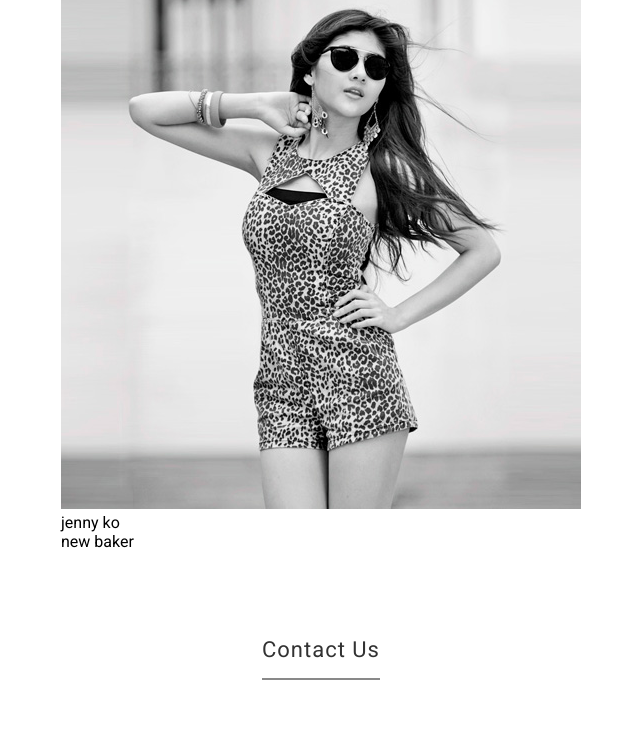
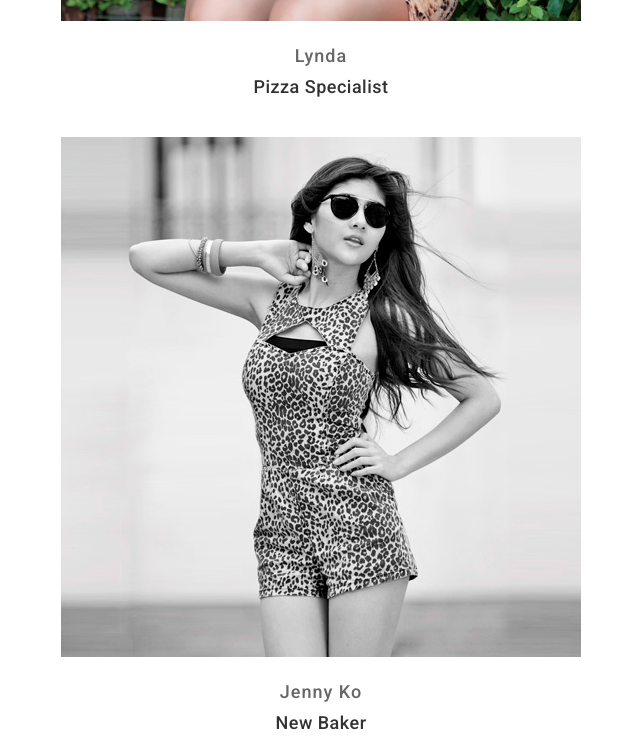
Before and after one commit to Valkyries12/practica-zentro-restaurant, a plain HTML site: page index.html in a window 1280 px wide. Shown: the part 8500-9245 px from the top of the page, without its empty margins (319-959 px from the left). Drawn offline with nearby package versions, Linux system fonts and the light colour scheme.

Commit message:
se agrega estilos a la seccion de chefs

```diff
--- a/css/estilos.css
+++ b/css/estilos.css
@@ -202,3 +202,45 @@ img {
 .div--menu-segundo .div--menu--food:last-child {
     margin-bottom: 6.25rem;
 }
+
+/***SECTION-CHEFS
+************************************/
+.div--contenedor-chefs {
+    width: 90%;
+}
+
+.contenedor--div-img-chef {
+    display: flex;
+    flex-direction: column;
+    align-items: center;
+    margin-bottom: 1.875rem;
+}
+
+.contenedor--div-img-chef:last-child {
+    margin-bottom: 100px;
+}
+
+.p--nombre {
+    text-transform: capitalize;
+    color: #666;
+    margin-top: 1.25rem;
+    margin-bottom: 0.625rem;
+    font-weight: 500;
+    letter-spacing: 1px;
+    font-size: 1.125rem;
+}
+
+.p--profesion {
+    text-transform: capitalize;
+    font-weight: 500;
+    letter-spacing: .5px;
+    font-size: 1.125rem;
+    margin-bottom: 0.625rem;
+    color: #323232;
+}
+
+/***SECTION-CONTACT US
+************************************/
+.section--form {
+    background-color: #F0F0F0;
+}
--- a/index.html
+++ b/index.html
@@ -129,26 +129,26 @@
     <section class="section section--chefs">
         <h3 class="h3">meet zentro chefs</h3>
         <div class="div--contenedor-chefs">
-            <div class="contenedor--div-img">
+            <div class="contenedor--div-img-chef">
                 <div class="div__img">
                     <img src="img/team1.jpg" alt="">
                 </div>
-                <p class="p">thanya</p>
-                <p class="p">main chef</p>
+                <p class="p--nombre">thanya</p>
+                <p class="p--profesion">main chef</p>
             </div><!--contenedor  div  img-->
-            <div class="contenedor--div-img">
+            <div class="contenedor--div-img-chef">
                 <div class="div__img">
                     <img src="img/team2.jpg" alt="">
                 </div>
-                <p class="p">lynda</p>
-                <p class="p">pizza specialist</p>
+                <p class="p--nombre">lynda</p>
+                <p class="p--profesion">pizza specialist</p>
             </div><!--contenedor  div  img-->
-            <div class="contenedor--div-img">
+            <div class="contenedor--div-img-chef">
                 <div class="div__img">
                     <img src="img/team3.jpg" alt="">
                 </div>
-                <p class="p">jenny ko</p>
-                <p class="p">new baker</p>
+                <p class="p--nombre">jenny ko</p>
+                <p class="p--profesion">new baker</p>
             </div><!--contenedor  div  img-->
         </div><!-- div contenedor chefs-->
     </section><!--section chefs-->
```
